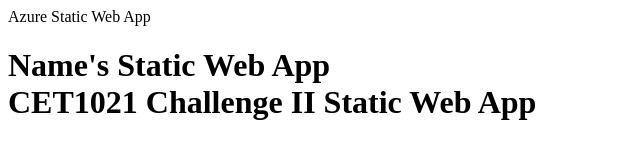
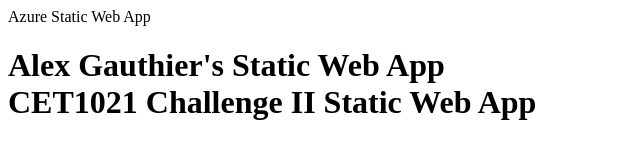
Before and after one commit to GAlex1222/Gauthier-chal, a plain HTML site: page files/index.html in a window 1280 px wide. Shown: the whole page, without its empty margins (0-640 px from the left). Drawn offline with Linux system fonts and the light colour scheme.

Commit message:
Update index.html

```diff
--- a/files/index.html
+++ b/files/index.html
@@ -1,6 +1,6 @@
 <html>
 <head>Azure Static Web App</head>
 <body>
-<h1>Name's Static Web App<br>CET1021 Challenge II Static Web App</h1>
+<h1>Alex Gauthier's Static Web App<br>CET1021 Challenge II Static Web App</h1>
 </body>
 </html>
```
